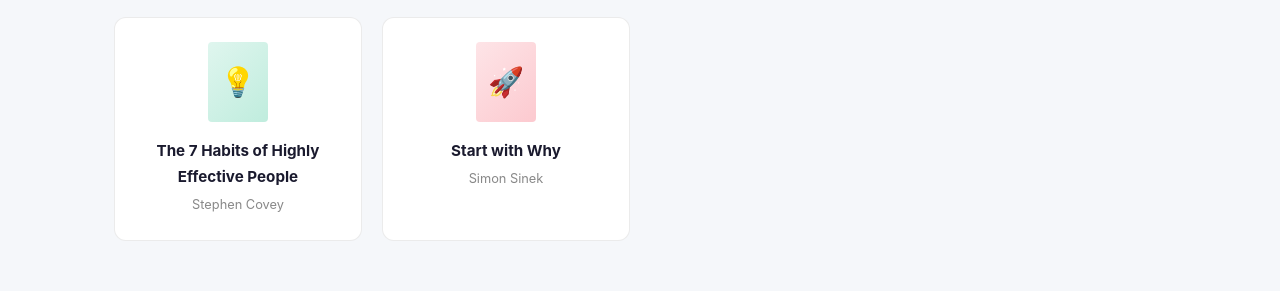
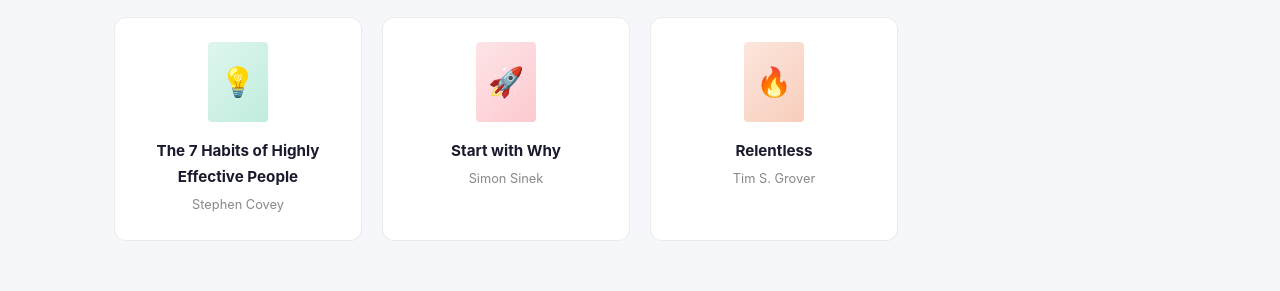
Before and after one commit to neosaxena93/neosaxena.github.io, a plain HTML site: page index.html in a window 1280 px wide. Shown: the part 7699-7990 px from the top of the page. Drawn offline with Linux system fonts and the light colour scheme.

Commit message:
Update resume

```diff
--- a/index.html
+++ b/index.html
@@ -922,6 +922,7 @@
 .book-card:nth-child(4) .book-spine { background: linear-gradient(135deg, #a855f722, #a855f744); }
 .book-card:nth-child(5) .book-spine { background: linear-gradient(135deg, #10b98122, #10b98144); }
 .book-card:nth-child(6) .book-spine { background: linear-gradient(135deg, #f4364c22, #f4364c44); }
+.book-card:nth-child(7) .book-spine { background: linear-gradient(135deg, #e5450022, #e5450044); }
 
 .book-title {
   font-weight: 700;
@@ -2174,6 +2175,11 @@
         <div class="book-spine">&#128640;</div>
         <div class="book-title">Start with Why</div>
         <div class="book-author">Simon Sinek</div>
+      </div>
+      <div class="book-card reveal">
+        <div class="book-spine">&#128293;</div>
+        <div class="book-title">Relentless</div>
+        <div class="book-author">Tim S. Grover</div>
       </div>
     </div>
   </div>
```
